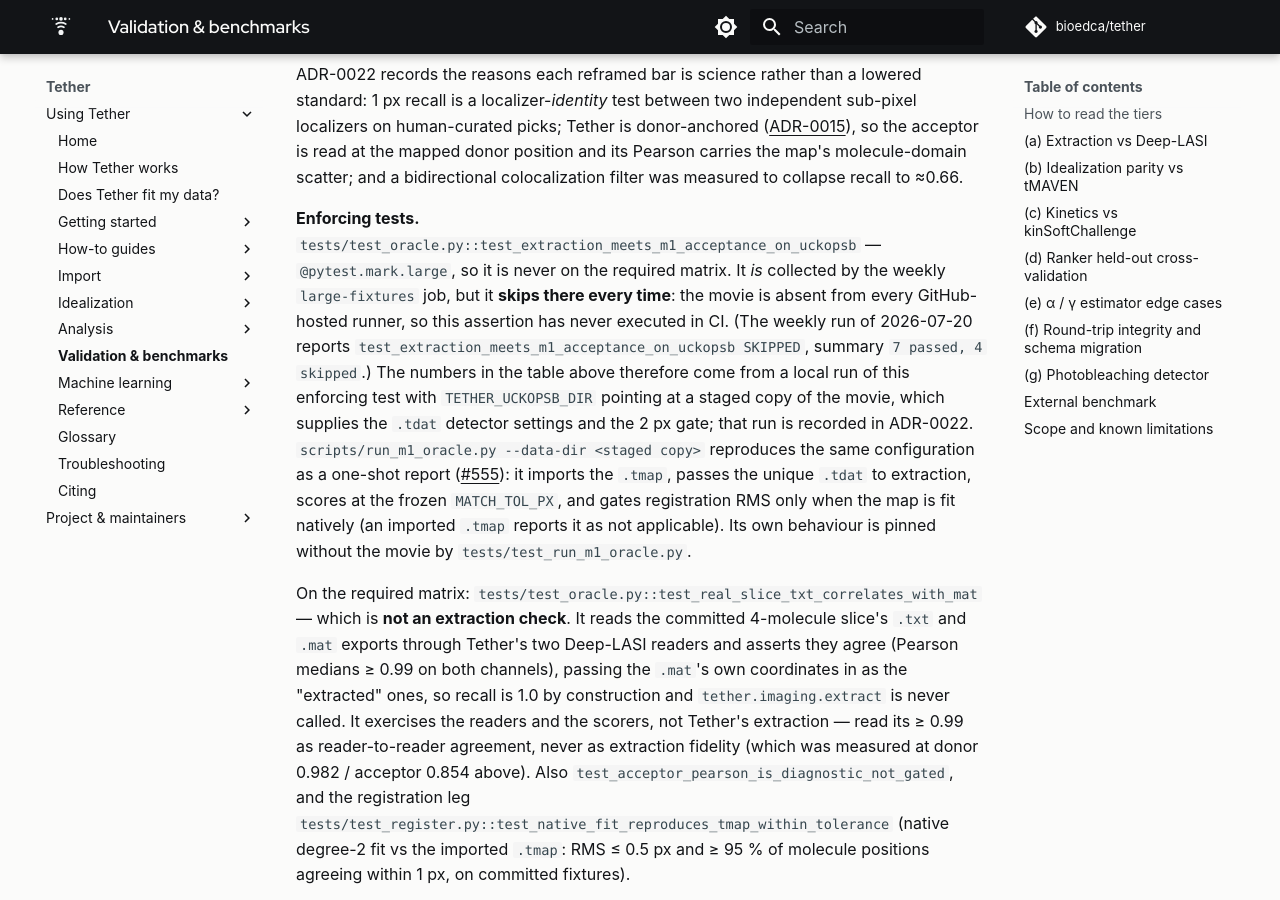
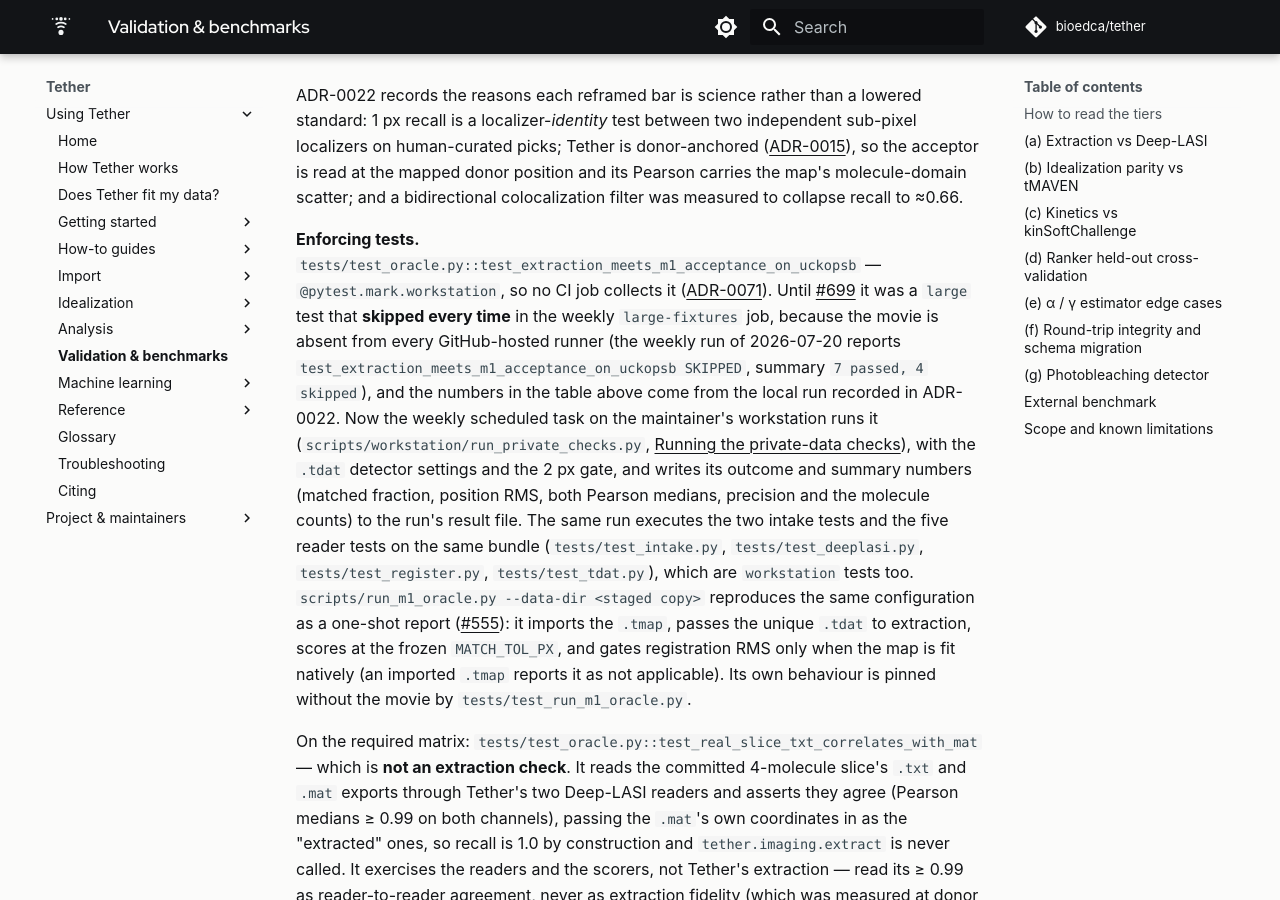
Before and after one commit to bioedca/tether, an MkDocs documentation site: the page built from docs/validation.md, in a window 1280 px wide and 900 px high, scrolled down 5294 px. Built offline with MkDocs 1.6.1 and Material for MkDocs 9.7.7, drawn with Linux system fonts in a browser that asks for light colours; comment, search, counter and statistics services are not loaded; the version menu is left out; some of the changed text lies outside the part shown.

Commit message:
test(imaging): run oracle (a) and the video-010 reader tests on the workstation (#699)
Mark the oracle (a) test, the two intake tests and the five reader tests on the
private bundle of video 010 `workstation` (ADR-0071) and find their files through
the runner's name table under the neutral id lab-01. The oracle test records its
summary numbers before it asserts. Drop their skip-budget entries, state the
ADR-0022 gate in the large-fixtures header, and say in docs/validation.md where
oracle (a) now runs. No limit changes.

```diff
--- a/docs/validation.md
+++ b/docs/validation.md
@@ -24,7 +24,7 @@ with `--strict-markers`. Where a test runs follows from its marker:
 | Required matrix | *(unmarked)* | `.github/workflows/ci.yml`, `pytest -m "not large and not sidecar and not deep and not workstation and not reference_download"` on Ubuntu, macOS and Windows | Yes — `test (ubuntu-latest)`, `test (macos-latest)`, `test (windows-latest)` |
 | Live sidecar | `@pytest.mark.sidecar` | `.github/workflows/sidecar.yml` — nightly cron, manual dispatch, and pull requests, in the isolated tMAVEN env | Yes — `sidecar / parity`, but **path-filtered**: a pull request that touches none of `src/tether/idealize/`, `src/tether/fret/photobleach.py`, `sidecar/`, `scripts/setup_sidecar.py`, `schema/parity_tolerance.json`, `tests/test_*sidecar*.py`, `tests/test_fret_photobleach.py`, the shared gate `_sidecar_gate.py` in `tests/`, the fixtures those tests read (`tests/fixtures/smd_4mol.hdf5`, `tests/fixtures/large/smd_281mol.hdf5`, `tests/fixtures/large/model_281mol.hdf5`), the workflow or the setup action reports a fast "not applicable" pass **without running the fits**. Where it does run them, the job sets `TETHER_REQUIRE_SIDECAR`, so a missing interpreter fails the tests instead of skipping them |
 | Upstream tMAVEN | `@pytest.mark.sidecar` | `.github/workflows/sidecar-upstream.yml` — weekly cron and manual dispatch, the same tests with tMAVEN at the newest commit of its default branch instead of the pin (#704), also with `TETHER_REQUIRE_SIDECAR` | No — it only reports. It has no pull-request or push trigger, so it cannot be a required check |
-| Large fixtures | `@pytest.mark.large` | `.github/workflows/large-fixtures.yml` — manual dispatch + weekly cron, Git-LFS checkout; the job fails first if any file under `tests/fixtures/large/` is still an LFS pointer | No — deliberately not a required check, because its headline leg can skip when the gated movie is absent |
+| Large fixtures | `@pytest.mark.large` | `.github/workflows/large-fixtures.yml` — manual dispatch + weekly cron, Git-LFS checkout; the job fails first if any file under `tests/fixtures/large/` is still an LFS pointer | No — deliberately not a required check: it is manual and weekly, and an LFS outage must never block `main` |
 | Deep add-on | `@pytest.mark.deep` | `.github/workflows/deep.yml` (CPU) and `deep-gpu.yml` (manual dispatch, self-hosted CUDA) | No |
 | Private data | `@pytest.mark.workstation` | no CI job: a scheduled task on the maintainer's workstation runs `scripts/workstation/run_private_checks.py` ([Running the private-data checks](maintainers/workstation-runner.md)) | No |
 | Reference downloads | `@pytest.mark.reference_download` | `.github/workflows/reference-data.yml` — weekly cron + manual dispatch; downloads the `download` tier of `tests/reference_data/manifest.toml` into a cache and verifies each SHA-256 | No — the required matrix makes no network call |
@@ -74,7 +74,7 @@ Which tier each oracle's *headline* assertion lives in:
 
 | Oracle | Headline assertion runs in | Also covered on the required matrix |
 | --- | --- | --- |
-| (a) Extraction vs Deep-LASI | `large` — but it **skips even there**, because the ≈0.9 GB movie is on no runner; the numbers come from a local run | scorer unit tests, the committed 4-molecule slice, the registration RMS gate |
+| (a) Extraction vs Deep-LASI | `workstation` — the ≈0.9 GB movie is private data on no CI runner, so the scheduled task on the maintainer's workstation runs it and records its numbers | scorer unit tests, the committed 4-molecule slice, the registration RMS gate |
 | (b) Idealization parity vs tMAVEN | `sidecar` — required, but only actually fits when a pull request touches an idealization path | the frozen artifact is checked against its own recorded evidence |
 | (c) kinSoftChallenge kinetics | `large` — and **advisory**, never a gate | reference loader + synthetic rate recovery |
 | (d) Ranker held-out cross-validation | required matrix | yes (synthetic stores only) |
@@ -95,8 +95,9 @@ export. The ≈0.9 GB movie is **not in the repository** — the reason is size,
 licensing: `.github/workflows/large-fixtures.yml` records that it "is NOT committed (not
 even to LFS; it is too large to host on the repo's LFS budget)", while PRD §8
 (NFR-FIXTURES) states the lab *does* hold redistribution rights, which is why the cropped
-slice below could be committed at all. The gated test locates the full movie via
-`TETHER_UCKOPSB_DIR` and skips when it is absent. A committed 4-molecule slice
+slice below could be committed at all. The enforcing test is a `workstation` test: it finds
+the movie and its files through the name table of the workstation runner, under the neutral id
+`lab-01`, and no CI job runs it. A committed 4-molecule slice
 (`tests/fixtures/deeplasi_export_slice.mat`, `tests/fixtures/deeplasi_traces_slice.txt`)
 covers the readers on every matrix run.
 
@@ -133,13 +134,21 @@ mapped donor position and its Pearson carries the map's molecule-domain scatter;
 bidirectional colocalization filter was measured to collapse recall to ≈0.66.
 
 **Enforcing tests.** `tests/test_oracle.py::test_extraction_meets_m1_acceptance_on_uckopsb`
-— `@pytest.mark.large`, so it is never on the required matrix. It *is* collected by the
-weekly `large-fixtures` job, but it **skips there every time**: the movie is absent from
-every GitHub-hosted runner, so this assertion has never executed in CI. (The weekly run of
-2026-07-20 reports `test_extraction_meets_m1_acceptance_on_uckopsb SKIPPED`, summary
-`7 passed, 4 skipped`.) The numbers in the table above therefore come from a local run of
-this enforcing test with `TETHER_UCKOPSB_DIR` pointing at a staged copy of the movie, which
-supplies the `.tdat` detector settings and the 2 px gate; that run is recorded in ADR-0022.
+— `@pytest.mark.workstation`, so no CI job collects it
+([ADR-0071](adr/0071-private-data-checks-run-from-a-workstation-task.md)). Until
+[#699](https://github.com/bioedca/tether/issues/699) it was
+a `large` test that **skipped every time** in the weekly `large-fixtures` job, because the
+movie is absent from every GitHub-hosted runner (the weekly run of 2026-07-20 reports
+`test_extraction_meets_m1_acceptance_on_uckopsb SKIPPED`, summary `7 passed, 4 skipped`), and
+the numbers in the table above come from the local run recorded in ADR-0022. Now the weekly
+scheduled task on the maintainer's workstation runs it
+(`scripts/workstation/run_private_checks.py`, [Running the private-data
+checks](maintainers/workstation-runner.md)), with the `.tdat` detector settings and the 2 px
+gate, and writes its outcome and summary numbers (matched fraction, position RMS, both Pearson
+medians, precision and the molecule counts) to the run's result file. The same run executes
+the two intake tests and the five reader tests on the same bundle
+(`tests/test_intake.py`, `tests/test_deeplasi.py`, `tests/test_register.py`,
+`tests/test_tdat.py`), which are `workstation` tests too.
 `scripts/run_m1_oracle.py --data-dir <staged copy>` reproduces the same configuration
 as a one-shot report ([#555](https://github.com/bioedca/tether/issues/555)): it imports
 the `.tmap`, passes the unique `.tdat` to extraction, scores at the frozen `MATCH_TOL_PX`,
@@ -666,16 +675,16 @@ k32 0.680, k41 0.032 s⁻¹, all other off-diagonal rates zero), with blinking r
 
 **Validation coverage.**
 
-- Oracles (a) and (c) have their headline assertions on the `large` tier, which is manual
-  or weekly and is deliberately **not** a required check. Oracle (b)'s live fits are in the
+- Oracle (a) has its headline assertion on the `workstation` tier and oracle (c) on the
+  `large` tier; neither is a required check. Oracle (b)'s live fits are in the
   required `sidecar / parity` job, but that job only actually fits when the pull request
   touches an idealization path. A green required 3-OS matrix run on its own therefore proves
   the scorers, the frozen artifacts and the pure primitives — not a fresh fit against real
   reference data.
 - Oracle (a) is stronger than that: its headline assertion depends on the ≈0.9 GB UCKOPSB
-  movie, which exceeds the repo's Git-LFS budget and so is on **no** runner. The weekly
-  `large-fixtures` job collects it and skips it, every time — the assertion has never run in
-  CI, and its numbers come from a local run recorded in ADR-0022.
+  movie, which exceeds the repo's Git-LFS budget and so is on **no** CI runner. No CI job
+  collects it; the weekly scheduled task on the maintainer's workstation runs it
+  ([#699](https://github.com/bioedca/tether/issues/699)), and a CI run says nothing about it.
 - The frozen **default** parity tolerance for (b) was measured against tMAVEN `71cfa1af`
   (2025-05-06) on CPython 3.9.23 — 13 upstream commits behind the pinned `10f4230b`
   (2025-10-05) on CPython 3.12.13 that CI, the installers and every live sidecar assertion
```
Also changed, not shown: docs/maintainers/workstation-runner.md (+6 -0 lines), 8 other files.
